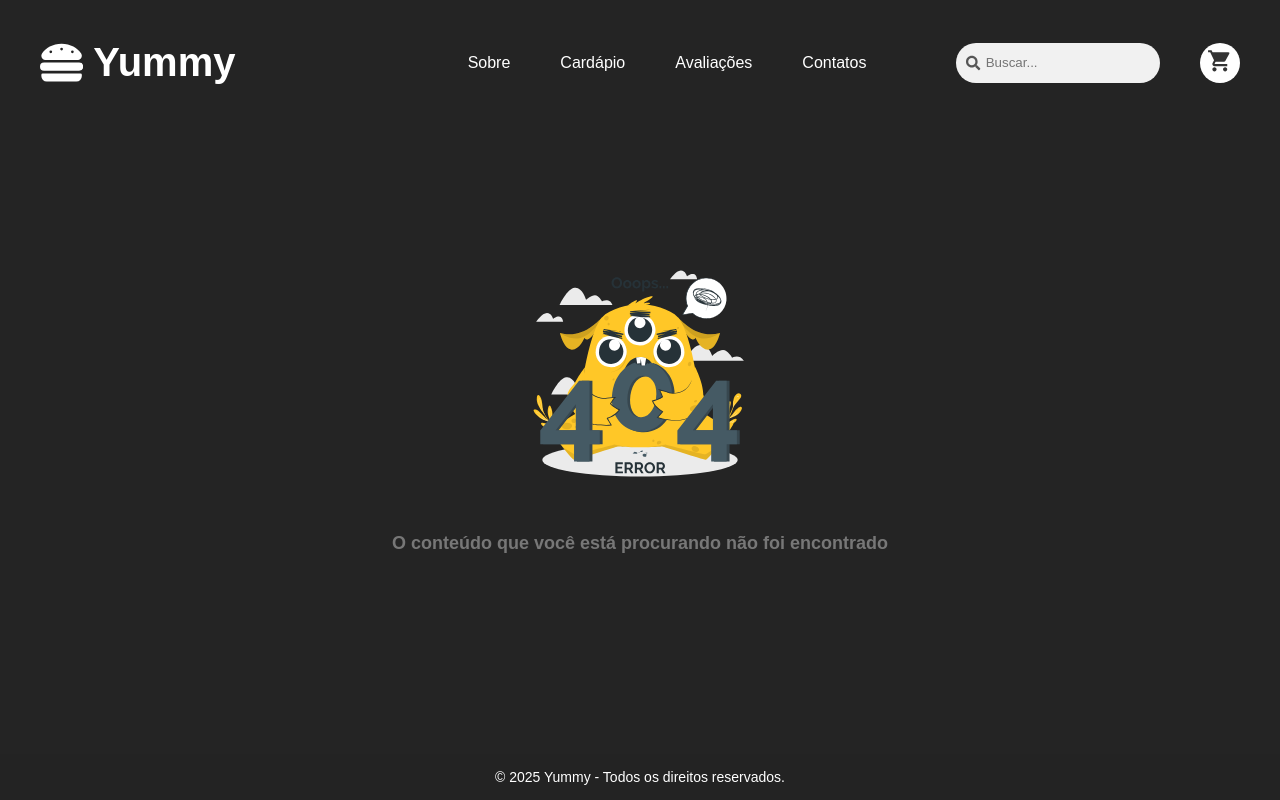
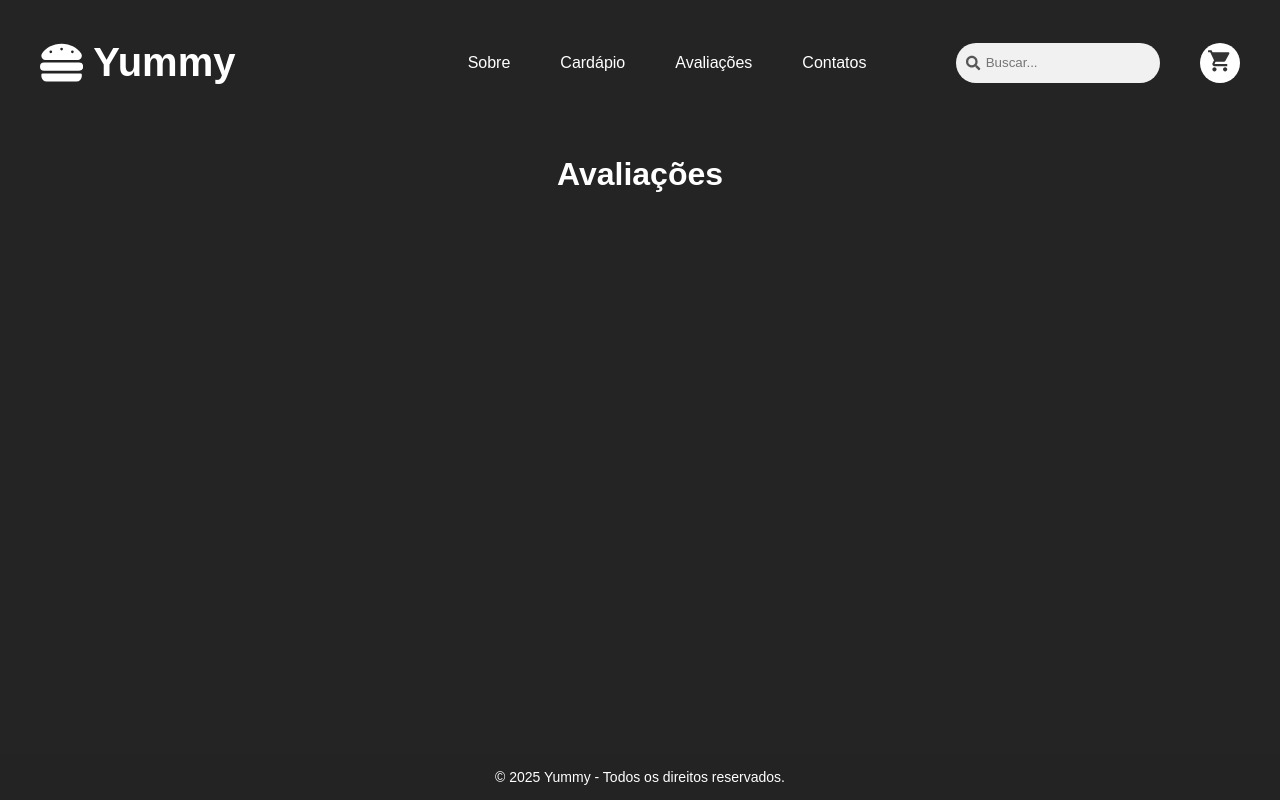
Before and after one commit to Debora-Carvalho/sistema-yummy, a React (Vite) app: page /avaliacoes in a window 1280 px wide. Built offline with nearby package versions, Linux system fonts and the light colour scheme.

Commit message:
adicionar estrutura e rota da pagina de avaliacoes

```diff
--- a/src/components/Header/Header.jsx
+++ b/src/components/Header/Header.jsx
@@ -16,7 +16,7 @@ const Header = () => {
           <div className='header-nav-container__links'>
             <Link to={"/"}>Sobre</Link>
             <Link to={"/cardapio"}>Cardápio</Link>
-            <a href="">Avaliações</a>
+            <Link to={"/avaliacoes"}>Avaliações</Link>
             <Link to={"/contatos"}>Contatos</Link>
           </div>
 
--- /dev/null
+++ b/src/pages/Avaliacoes/Avaliacoes.css
@@ -0,0 +1,19 @@
+.container-avaliacoes {
+    text-align: start;
+    padding: 20px;
+    display: flex;
+    flex-direction: column;
+    align-items: center;
+    margin: 8.5rem 0px;
+}
+
+.container-avaliacoes h1 {
+    margin-bottom: 2rem;
+    color: #fff;
+}
+
+.cards-avaliacoes {
+    display: grid;
+    grid-template-columns: repeat(2, 1fr);
+    gap: 20px;
+}
--- /dev/null
+++ b/src/pages/Avaliacoes/Avaliacoes.jsx
@@ -0,0 +1,22 @@
+import React from 'react';
+import '../../pages/Avaliacoes/Avaliacoes.css';
+import Header from '../../components/Header/Header.jsx';
+import Footer from '../../components/Footer/Footer.jsx';
+
+function Avaliacoes() {
+    return(
+        <>
+            <Header />
+            <main className='container-avaliacoes'>
+                <h1>Avaliações</h1>
+
+                <div className="cards-avaliacoes">
+
+                </div>
+            </main>
+            <Footer />
+        </>
+    );
+}
+
+export default Avaliacoes;
--- a/src/pages/Contatos/Contatos.css
+++ b/src/pages/Contatos/Contatos.css
@@ -10,15 +10,14 @@
 
 .container-contatos {
     display: grid;
-    grid-template-columns: repeat(2, 1fr);
+    grid-template-columns: 2fr 1fr;
     justify-content: center;
     align-items: center;
     margin: 0 5rem;
-    gap: 5rem;
 }
 
 .contatos-imagem__img {
-    width: 100%;
+    width: 80%;
     height: auto;
     border-radius: 30px;
 }
--- a/src/routes.jsx
+++ b/src/routes.jsx
@@ -3,6 +3,7 @@ import Home from "./pages/Home/Home.jsx";
 import Cardapio from "./pages/Cardapio/Cardapio.jsx";
 import Pedido from "./pages/Pedido/Pedido.jsx";
 import Favoritos from "./pages/Favoritos/Favoritos.jsx";
+import Avaliacoes from "./pages/Avaliacoes/Avaliacoes.jsx";
 import NaoEncontrada from "./pages/NaoEncontrada/NaoEncontrada.jsx";
 import Contatos from "./pages/Contatos/Contatos.jsx";
 import FavoritosProvider from "./contexts/Favorito.jsx";
@@ -18,6 +19,7 @@ function AppRoutes() {
                         <Route path="/cardapio" element={<Cardapio />}></Route>
                         <Route path="/pedido" element={<Pedido />}></Route>
                         <Route path="/favoritos" element={<Favoritos />}></Route>
+                        <Route path="/avaliacoes" element={<Avaliacoes />}></Route>
                         <Route path="/contatos" element={<Contatos />}></Route>
                         <Route path="*" element={<NaoEncontrada />}></Route>
                     </Routes>
```
